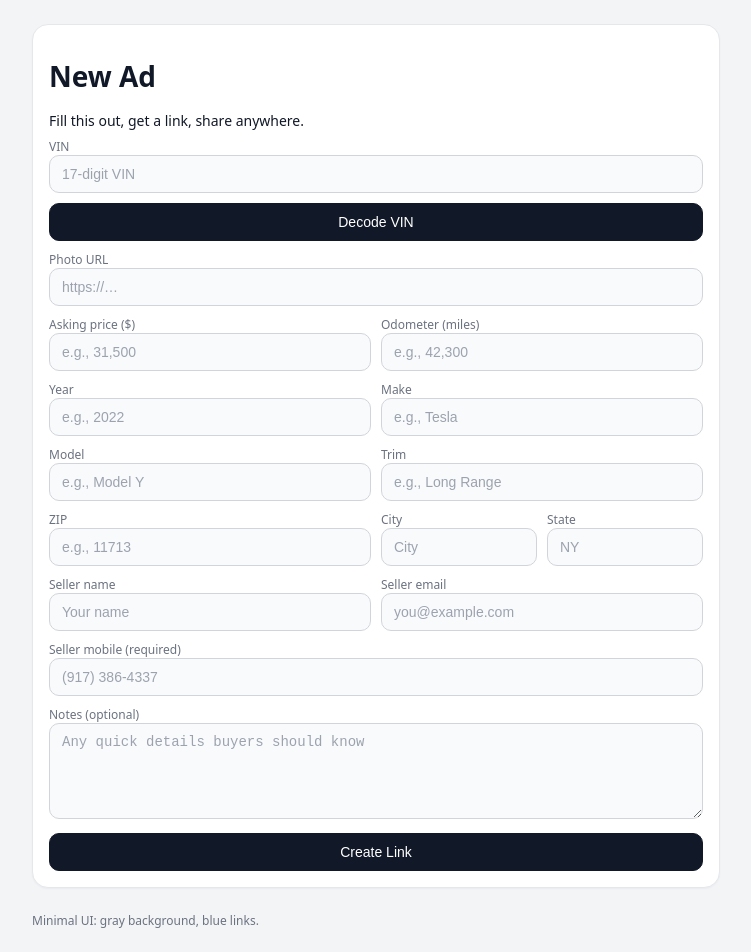
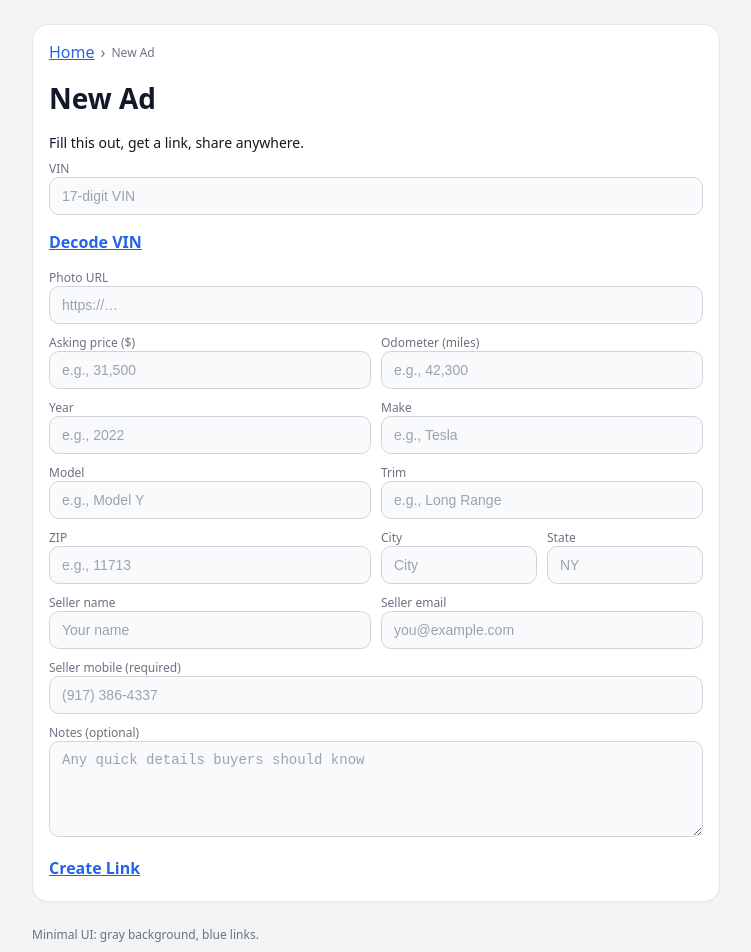
Before and after one commit to adamqureshi/car-ad-mvp, a Next.js app: page /new in a window 1280 px wide. Shown: the top 952 px of the page, without its empty margins (264-1015 px from the left). Built offline with nearby package versions, Linux system fonts and the light colour scheme.

Commit message:
Update page.tsx

```diff
--- a/app/new/page.tsx
+++ b/app/new/page.tsx
@@ -2,7 +2,6 @@
 import { useEffect, useRef, useState } from "react";
 import { encodePayload } from "@/lib/codec";
 
-// Helpers
 const fmt = new Intl.NumberFormat("en-US");
 const onlyDigits = (s: string) => s.replace(/\D/g, "");
 const formatUSPhone = (s: string) => {
@@ -24,13 +23,12 @@ export default function NewAd() {
 
   useEffect(() => {
     const raw = localStorage.getItem("carad.mobile") || "";
-    setAccountMobile(raw); // raw digits; we format only for display
+    setAccountMobile(raw);
   }, []);
 
   const getInput = (name: string) =>
     formRef.current?.elements.namedItem(name) as HTMLInputElement | HTMLTextAreaElement | null;
 
-  // VIN auto-decode
   function scheduleDecodeIfReady() {
     const vinEl = getInput("vin") as HTMLInputElement | null;
     if (!vinEl) return;
@@ -57,9 +55,7 @@ export default function NewAd() {
 
     setDecoding(true);
     try {
-      const res = await fetch(
-        `https://vpic.nhtsa.dot.gov/api/vehicles/DecodeVinValues/${encodeURIComponent(vin)}?format=json`
-      );
+      const res = await fetch(`https://vpic.nhtsa.dot.gov/api/vehicles/DecodeVinValues/${encodeURIComponent(vin)}?format=json`);
       const data = await res.json();
       const row = data?.Results?.[0] || {};
       setValue("year", String(row.ModelYear || ""));
@@ -73,16 +69,12 @@ export default function NewAd() {
     }
   }
 
-  // ZIP → City/State
   function scheduleZipLookup() {
     const zipEl = getInput("zip") as HTMLInputElement | null;
     if (!zipEl) return;
     const digits = onlyDigits(zipEl.value).slice(0, 5);
     if (zipEl.value !== digits) zipEl.value = digits;
-    if (digits.length !== 5) {
-      if (zipDebounce.current) clearTimeout(zipDebounce.current);
-      return;
-    }
+    if (digits.length !== 5) { if (zipDebounce.current) clearTimeout(zipDebounce.current); return; }
     if (zipDebounce.current) clearTimeout(zipDebounce.current);
     zipDebounce.current = setTimeout(() => lookupZipNow(digits), 300);
   }
@@ -98,12 +90,9 @@ export default function NewAd() {
         setValue("city", String(place["place name"] || ""));
         setValue("state", String(place["state abbreviation"] || ""));
       }
-    } finally {
-      setZipLoading(false);
-    }
+    } finally { setZipLoading(false); }
   }
 
-  // Price / Odometer formatting
   function formatNumberInput(name: "price" | "miles") {
     const el = getInput(name) as HTMLInputElement | null;
     if (!el) return;
@@ -116,7 +105,6 @@ export default function NewAd() {
     if (el) el.value = value || "";
   };
 
-  // Phone formatting
   function onPhoneInput(e: React.ChangeEvent<HTMLInputElement>) {
     e.target.value = formatUSPhone(e.target.value);
   }
@@ -124,6 +112,7 @@ export default function NewAd() {
   function onSubmit(e: React.FormEvent<HTMLFormElement>) {
     e.preventDefault();
     const form = new FormData(e.currentTarget);
+
     const sellerPhoneDigits = onlyDigits(String(form.get("sellerPhone") || ""));
 
     const payload = {
@@ -141,7 +130,7 @@ export default function NewAd() {
       state: String(form.get("state") || "").trim(),
       sellerName: String(form.get("sellerName") || "").trim(),
       sellerEmail: String(form.get("sellerEmail") || "").trim(),
-      sellerPhone: sellerPhoneDigits, // store digits only
+      sellerPhone: sellerPhoneDigits,
       notes: String(form.get("notes") || "").trim(),
     };
 
@@ -153,7 +142,6 @@ export default function NewAd() {
     const nextUrl = `${window.location.origin}/ad/${encoded}`;
     setUrl(nextUrl);
 
-    // Save to "My ads" (local)
     const title = [payload.year, payload.make, payload.model, payload.trim].filter(Boolean).join(" ") || "Vehicle";
     try {
       const raw = localStorage.getItem("carad.myads");
@@ -167,13 +155,17 @@ export default function NewAd() {
 
   return (
     <div className="card">
+      <div className="breadcrumbs">
+        <a className="link" href="/">Home</a>
+        <span className="bc-sep">›</span>
+        <span className="small">New Ad</span>
+      </div>
+
       <div className="h1">New Ad</div>
       <p className="p">Fill this out, get a link, share anywhere.</p>
 
       <form className="row" onSubmit={onSubmit} ref={formRef}>
-        {/* VIN: input then button UNDER it (full width) */}
-        <label className="small">
-          VIN
+        <label className="small">VIN
           <input
             className="input"
             name="vin"
@@ -184,148 +176,102 @@ export default function NewAd() {
             onBlur={decodeVinNow}
           />
         </label>
-        <button
-          type="button"
-          className="button"
-          onClick={decodeVinNow}
-          disabled={decoding}
-          style={{ width: "100%" }}
+        <a
+          className="link-action"
+          href="#"
+          onClick={(e)=>{ e.preventDefault(); if (!decoding) decodeVinNow(); }}
           aria-label="Decode VIN"
         >
           {decoding ? "Decoding…" : "Decode VIN"}
-        </button>
+        </a>
 
-        <label className="small">
-          Photo URL
+        <label className="small">Photo URL
           <input className="input" name="photoUrl" placeholder="https://…" />
         </label>
 
         <div className="row2">
-          <label className="small">
-            Asking price ($)
-            <input
-              className="input"
-              name="price"
-              placeholder="e.g., 31,500"
-              inputMode="numeric"
-              onInput={() => formatNumberInput("price")}
-            />
+          <label className="small">Asking price ($)
+            <input className="input" name="price" placeholder="e.g., 31,500" inputMode="numeric"
+                   onInput={() => formatNumberInput("price")} />
           </label>
-          <label className="small">
-            Odometer (miles)
-            <input
-              className="input"
-              name="miles"
-              placeholder="e.g., 42,300"
-              inputMode="numeric"
-              onInput={() => formatNumberInput("miles")}
-            />
+          <label className="small">Odometer (miles)
+            <input className="input" name="miles" placeholder="e.g., 42,300" inputMode="numeric"
+                   onInput={() => formatNumberInput("miles")} />
           </label>
         </div>
 
         <div className="row2">
-          <label className="small">
-            Year
+          <label className="small">Year
             <input className="input" name="year" placeholder="e.g., 2022" />
           </label>
-          <label className="small">
-            Make
+          <label className="small">Make
             <input className="input" name="make" placeholder="e.g., Tesla" />
           </label>
         </div>
 
         <div className="row2">
-          <label className="small">
-            Model
+          <label className="small">Model
             <input className="input" name="model" placeholder="e.g., Model Y" />
           </label>
-          <label className="small">
-            Trim
+          <label className="small">Trim
             <input className="input" name="trim" placeholder="e.g., Long Range" />
           </label>
         </div>
 
         <div className="row2">
-          <label className="small">
-            ZIP
-            <input
-              className="input"
-              name="zip"
-              placeholder="e.g., 11713"
-              inputMode="numeric"
-              maxLength={5}
-              onInput={scheduleZipLookup}
-              onBlur={scheduleZipLookup}
-            />
+          <label className="small">ZIP
+            <input className="input" name="zip" placeholder="e.g., 11713" inputMode="numeric" maxLength={5}
+                   onInput={scheduleZipLookup} onBlur={scheduleZipLookup} />
             {zipLoading && <div className="small">Looking up city/state…</div>}
           </label>
           <div className="row2">
-            <label className="small">
-              City
+            <label className="small">City
               <input className="input" name="city" placeholder="City" />
             </label>
-            <label className="small">
-              State
+            <label className="small">State
               <input className="input" name="state" placeholder="NY" />
             </label>
           </div>
         </div>
 
         <div className="row2">
-          <label className="small">
-            Seller name
+          <label className="small">Seller name
             <input className="input" name="sellerName" placeholder="Your name" />
           </label>
-          <label className="small">
-            Seller email
+          <label className="small">Seller email
             <input className="input" name="sellerEmail" placeholder="you@example.com" />
           </label>
         </div>
 
-        <label className="small">
-          Seller mobile (required)
-          <input
-            className="input"
-            name="sellerPhone"
-            placeholder="(917) 386-4337"
-            required
-            inputMode="tel"
-            autoComplete="tel"
-            defaultValue={formatUSPhone(accountMobile)}
-            onChange={onPhoneInput}
-          />
+        <label className="small">Seller mobile (required)
+          <input className="input" name="sellerPhone" placeholder="(917) 386-4337" required
+                 inputMode="tel" autoComplete="tel"
+                 defaultValue={formatUSPhone(accountMobile)} onChange={(e)=>{ e.target.value = formatUSPhone(e.target.value); }} />
         </label>
 
-        <label className="small">
-          Notes (optional)
+        <label className="small">Notes (optional)
           <textarea className="input" name="notes" placeholder="Any quick details buyers should know" rows={3} />
         </label>
 
-        <button className="button" type="submit" disabled={creating || decoding || zipLoading}>
-          {creating ? "Creating…" : "Create Link"}
-        </button>
+        <a
+          className="link-action"
+          href="#"
+          onClick={(e)=>{ e.preventDefault(); (formRef.current as HTMLFormElement)?.requestSubmit(); }}
+        >
+          Create Link
+        </a>
       </form>
 
       {url && (
         <div style={{ marginTop: 16 }}>
           <div className="h2">Your shareable link</div>
-          <a className="link" href={url} target="_blank" rel="noreferrer">
-            {url}
-          </a>
-          <div style={{ display: "flex", gap: 8, marginTop: 8 }}>
-            <button
-              className="button"
-              type="button"
-              onClick={async () => {
-                await navigator.clipboard.writeText(url);
-                alert("Link copied");
-              }}
-            >
+          <a className="link" href={url} target="_blank" rel="noreferrer">{url}</a>
+          <div className="small" style={{ marginTop: 8 }}>
+            <a className="link" href="#" onClick={async (e)=>{e.preventDefault(); await navigator.clipboard.writeText(url); alert("Link copied");}}>
               Copy link
-            </button>
-            <a className="button" href="/">
-              Done
             </a>
+            <span className="bc-sep"> · </span>
+            <a className="link" href="/">Back to dashboard</a>
           </div>
         </div>
       )}
```
